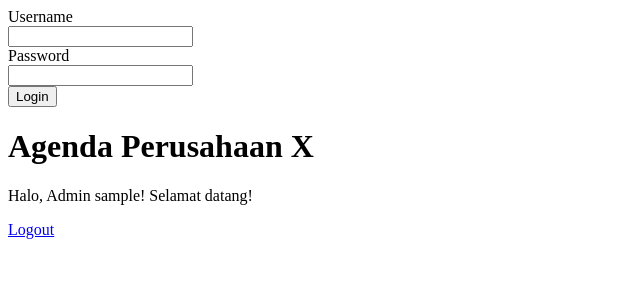
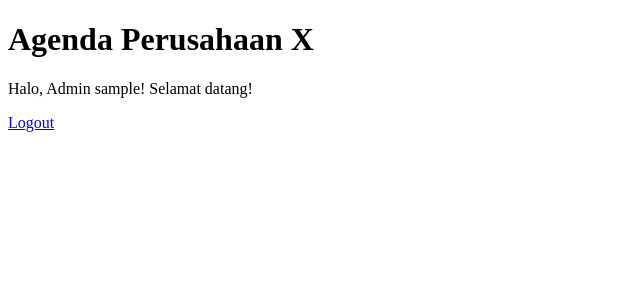
Before and after one commit to LeonardoSaputra/Agenda, a PHP site: page /welcome.php in a window 1280 px wide. Shown: the top 300 px of the page, without its empty margins (0-640 px from the left). Run offline with PHP 8.4, Linux system fonts and the light colour scheme; the visitor is signed in with stand-in values (Sample User, id 1).

Commit message:
memindahkan codingan html ke file tersendiri dan  menambahkan session pada username

```diff
--- a/LoginPage.php
+++ b/LoginPage.php
@@ -7,18 +7,20 @@
     $password = $_POST['password'];
 
     // Query untuk mencari pengguna dengan username yang sesuai
-    $sql = "SELECT * FROM users WHERE username = '$username'and password = '$password'";
+    $sql = "SELECT * FROM users WHERE username = '$username' and password = '$password'";
     $result = $conn->query($sql);
 
     if ($result->num_rows > 0) {
-        // $username = $result->fetch_assoc();
+
         // Memeriksa apakah password cocok
         // if (password_verify($password, $username['password'])) {
         //     echo "Login berhasil!";
-        //     $_SESSION['isLoggedIn'] = true;
-        //     $_SESSION['username'] = $username;
-        //     // $_SESSION['role'] = $username['role'];
-        //     header("Location: welcome.php");
+            $_SESSION['isLoggedIn'] = true;
+            $_SESSION['username'] = $username;
+            $role = $_POST['role'];
+            $_SESSION['role'] = $role;
+            $username = $result->fetch_assoc();
+            header("Location: welcome.php");
         //     exit;
         // } else {
         //     echo "Login gagal! Password salah.";
@@ -27,29 +29,5 @@
         echo "Login gagal! Pengguna tidak ditemukan.";
     }
 }
-session_destroy();
+// session_destroy();
 ?>
-
-<!DOCTYPE html>
-<html lang="en">
-<head>
-    <meta charset="UTF-8">
-    <meta name="viewport" content="width=device-width, initial-scale=1.0">
-    <title>Login</title>
-</head>
-<body>
-    <form method="POST">
-        <div>
-            <label for="Username">Username</label><br>
-            <input type="text" name="username"/>
-        </div>
-
-        <div>
-            <label for="Password">Password</label><br>
-            <input type="password" name="password" />
-        </div>
-
-        <button type="submit" value="Submit">Login</button>
-    </form>
-</body>
-</html>
```
